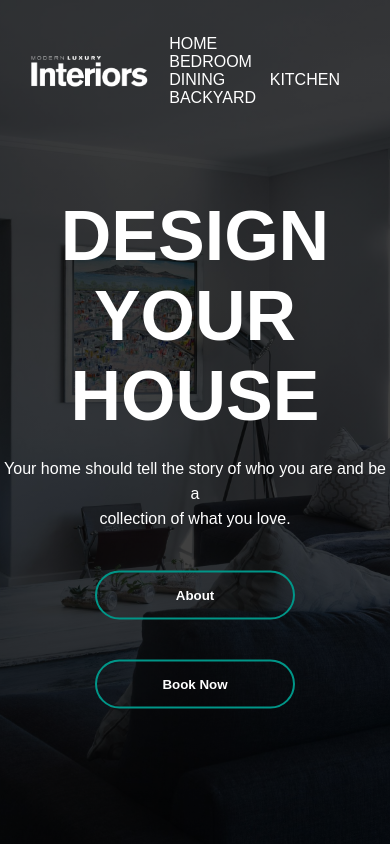
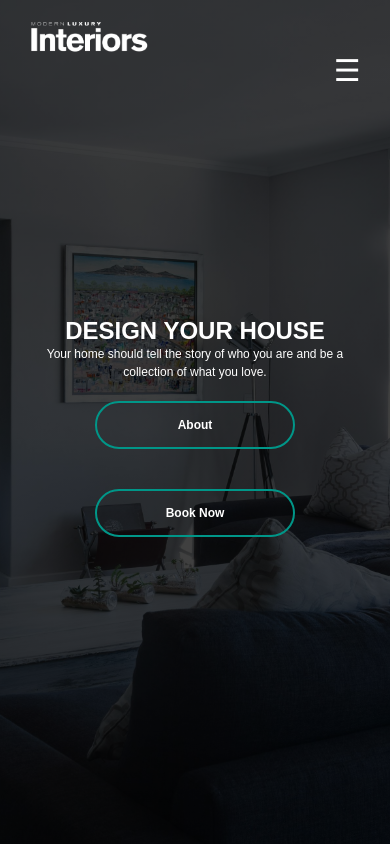
Before and after one commit to yugi-creator/Interior, a plain HTML site: page index.html in a window 390 px wide. Drawn offline with Linux system fonts and the light colour scheme.

Commit message:
interior-webpage

```diff
--- a/index.html
+++ b/index.html
@@ -8,27 +8,27 @@
 </head>
 <body>
     <div class="banner">
-        <div class="navbar">
-            <img src="assets/images/interior.png" class="logo">
-            <ul>
+        <nav class="navbar">
+            <img src="assets/images/interior.png" class="logo" alt="Logo">
+            <input type="checkbox" id="menu-toggle">
+            <label for="menu-toggle" class="menu-icon">&#9776;</label>
+            <ul class="menu">
                 <li><a href="#">Home</a></li>
                 <li><a href="#">Bedroom</a></li>
                 <li><a href="#">Dining</a></li>
                 <li><a href="#">Kitchen</a></li>
                 <li><a href="#">Backyard</a></li>
             </ul>
-        </div>
+        </nav>
 
         <div class="content">
             <h1>DESIGN YOUR HOUSE</h1>
-            <P>Your home should tell the story of who you are and be a <br> collection of what you love.</P>
+            <p>Your home should tell the story of who you are and be a <br>collection of what you love.</p>
             <div>
                 <button type="button"><span></span>About</button>
                 <button type="button"><span></span>Book Now</button>
             </div>
         </div>
     </div>
-
-
 </body>
 </html>
--- a/style.css
+++ b/style.css
@@ -1,10 +1,11 @@
-*{
+* {
     margin: 0;
     padding: 0;
     font-family: sans-serif;
+    box-sizing: border-box;
 }
 
-.banner{
+.banner {
     width: 100%;
     height: 100vh;
     background-image: linear-gradient(rgba(0,0,0,0.75),rgba(0,0,0,0.75)),url(assets/images/Background.jpg);
@@ -12,35 +13,52 @@
     background-position: center;
 }
 
-.navbar{
+.navbar {
     width: 85%;
     margin: auto;
-    padding: 35px 0;
+    padding: 20px 0;
     display: flex;
     align-items: center;
     justify-content: space-between;
+    flex-wrap: wrap;
 }
 
-.logo{
+.logo {
     width: 120px;
-    color: #ffffff;
     cursor: pointer;
 }
 
-.navbar ul li{
+.menu-icon {
+    display: none;
+    font-size: 30px;
+    cursor: pointer;
+    color: #fff;
+}
+
+.menu {
     list-style: none;
-    display: inline-block;
+    display: flex;
+    flex-wrap: wrap;
+    margin-left: auto;
+}
+
+.menu li {
     margin: 0 20px;
     position: relative;
 }
 
-.navbar ul li a{
+.menu li a {
     text-decoration: none;
     color: #fff;
     text-transform: uppercase;
+    transition: color 0.3s;
 }
 
-.navbar ul li::after{
+.menu li:hover a {
+    color: #009688;
+}
+
+.menu li::after {
     content: '';
     height: 3px;
     width: 0%;
@@ -51,11 +69,42 @@
     transition: 0.5s;
 }
 
-.navbar ul li:hover::after{
+.menu li:hover::after {
     width: 100%;
 }
 
-.content{
+#menu-toggle {
+    display: none;
+}
+
+@media (max-width: 768px) {
+    .navbar {
+        flex-direction: column;
+        align-items: flex-start;
+    }
+
+    .menu-icon {
+        display: block;
+        margin-left: auto;
+    }
+
+    .menu {
+        display: none;
+        width: 100%;
+        flex-direction: column;
+        align-items: flex-start;
+    }
+
+    #menu-toggle:checked + .menu-icon + .menu {
+        display: flex;
+    }
+
+    .menu li {
+        margin: 10px 0;
+    }
+}
+
+/* .content {
     width: 100%;
     position: absolute;
     top: 50%;
@@ -64,18 +113,87 @@
     color: #fff;
 }
 
-.content h1{
-    font-size: 70px;
+.content h1 {
+    font-size: 50px;
     margin-top: 80px;
 }
 
-.content p{
+.content p {
     margin: 20px auto;
-    font-weight: 100px;
     line-height: 25px;
+} */
+
+.content {
+    width: 100%;
+    position: absolute;
+    top: 50%;
+    transform: translateY(-50%);
+    text-align: center;
+    color: #fff;
+    padding: 20px;
 }
 
-button{
+
+@media (max-width: 992px) {
+    .content h1 {
+        font-size: 40px;
+        margin-top: 60px;
+    }
+
+    .content p {
+        font-size: 16px;
+        line-height: 22px;
+    }
+
+    button {
+        width: 180px;
+        padding: 12px 0;
+        font-size: 14px;
+    }
+}
+
+@media (max-width: 768px) {
+    .content {
+        padding: 10px;
+    }
+
+    .content h1 {
+        font-size: 30px;
+        margin-top: 40px;
+    }
+
+    .content p {
+        font-size: 14px;
+        line-height: 20px;
+    }
+
+    button {
+        width: 160px;
+        padding: 10px 0;
+        font-size: 12px;
+    }
+}
+
+@media (max-width: 480px) {
+    .content h1 {
+        font-size: 24px;
+        margin-top: 30px;
+    }
+
+    .content p {
+        font-size: 12px;
+        line-height: 18px;
+    }
+
+    button {
+        width: 140px;
+        padding: 8px 0;
+        font-size: 12px;
+    }
+}
+
+
+button {
     width: 200px;
     padding: 15px 0;
     text-align: center;
@@ -90,7 +208,7 @@ button{
     overflow: hidden;
 }
 
-span{
+span {
     background-color: #009688;
     width: 0;
     height: 100%;
@@ -102,7 +220,7 @@ span{
     transition: 0.5s;
 }
 
-button:hover span{
+button:hover span {
     width: 100%;
 }
 
```
